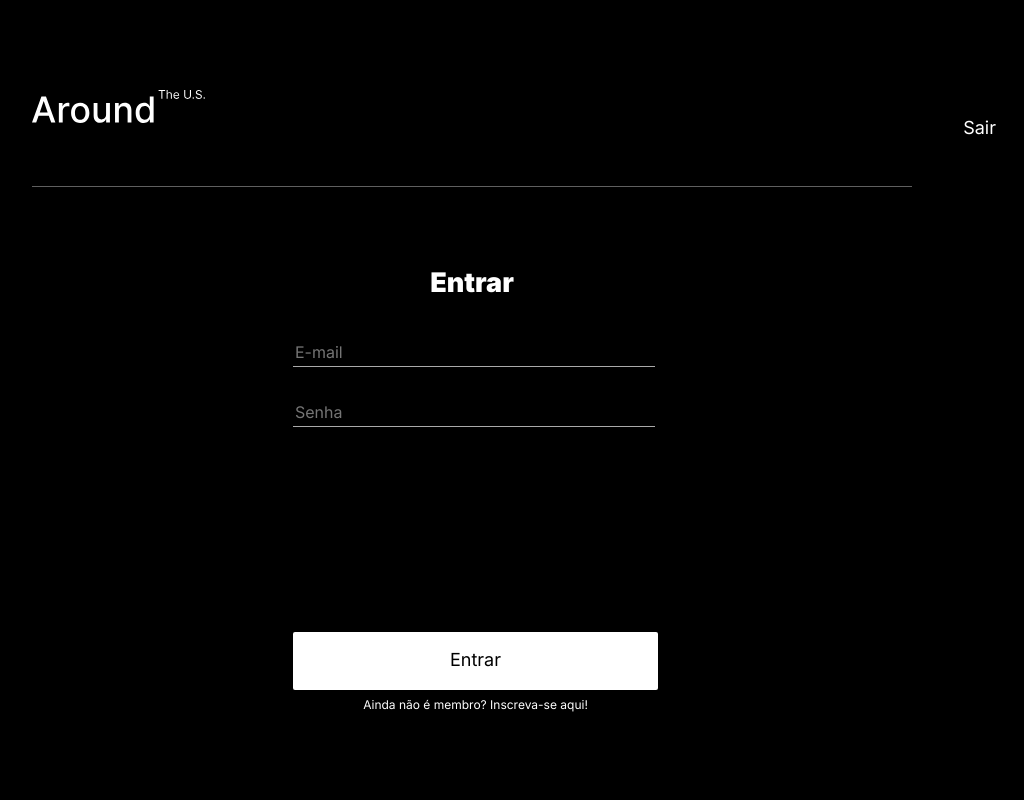
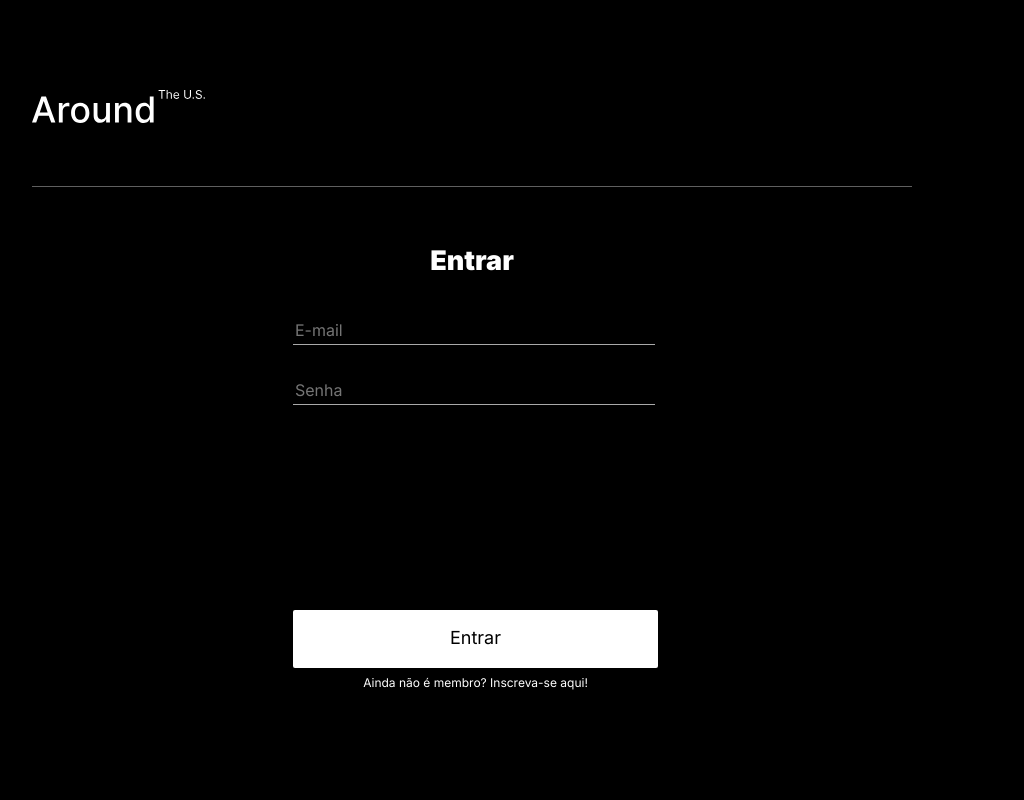
Before and after one commit to malhanecarvalho/web_project_around_auth, a React (Create React App) app: page /login in a window 1280 px wide. Shown: the top 800 px of the page, without its empty margins (168-1192 px from the left). Built offline with nearby package versions, Linux system fonts and the light colour scheme; no server answers.

Commit message:
feature: muda o status de loggedin para false

```diff
--- a/src/Components/App.js
+++ b/src/Components/App.js
@@ -17,7 +17,7 @@ import ProtectedRoute from "./ProtectedRoute";
 import * as auth from "../utils/auth";
 
 function App() {
-  const [loggedIn, setloggedIn] = useState(true);
+  const [loggedIn, setloggedIn] = useState(false);
   const history = useHistory();
 
   useEffect(() => {
```
